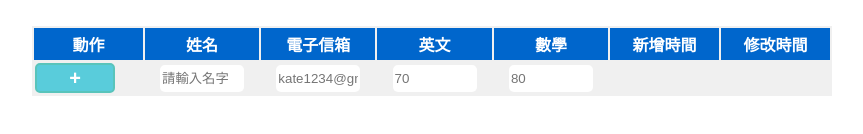
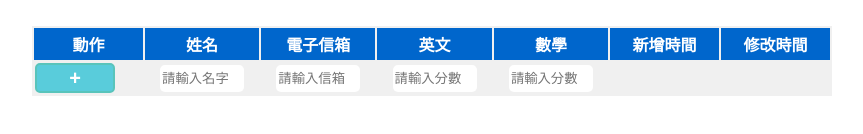
Before and after one commit to katelove/athenaexam, a Vue app: page / in a window 1280 px wide. Shown: the part 300-434 px from the top of the page, without its empty margins (208-1071 px from the left). Built offline with nearby package versions, Linux system fonts and the light colour scheme.

Commit message:
案下新增方法，chk欄位是否為空值

```diff
--- a/src/components/TableGrades.vue
+++ b/src/components/TableGrades.vue
@@ -8,7 +8,9 @@
       </tr>
       <tr>
         <th>
-          <button class="bluePlus" @click="addData()"><h4>+</h4></button>
+          <button class="bluePlus" @click="addData()">
+            <h4>+</h4>
+          </button>
         </th>
         <th>
           <input
@@ -21,9 +23,9 @@
             }"
           />
           <div class="invalid-feedback">
-            <!-- <span v-if="!$v.name.required" class="valiateWord"
+            <span v-if="submitted && !$v.name.required" class="valiateWord"
               >名字不能為空</span
-            > -->
+            >
             <span v-if="!$v.name.minLength" class="valiateWord"
               >名字至少為3位字元</span
             >
@@ -36,17 +38,17 @@
           </div>
         </th>
         <th>
+          <input type="email" v-model="email" placeholder="請輸入信箱" />
+        </th>
+        <th>
           <input
-            type="email"
-            v-model="email"
-            placeholder="kate1234@gmail.com"
+            type="text"
+            v-model.number="english"
+            placeholder="請輸入分數"
           />
         </th>
         <th>
-          <input type="text" v-model.number="english" placeholder="70" />
-        </th>
-        <th>
-          <input type="text" v-model.number="math" placeholder="80" />
+          <input type="text" v-model.number="math" placeholder="請輸入分數" />
         </th>
         <th></th>
         <th></th>
@@ -88,7 +90,8 @@ export default {
         '新增時間',
         '修改時間'
       ],
-      dataList: []
+      dataList: [],
+      submitted: false
     }
   },
   validations: {
@@ -112,6 +115,8 @@ export default {
     },
     // 新增
     addData () {
+      this.handleSubmit()
+      if (this.$v.name.required === true) {
         this.dataList.push({
           id: this.hashGenerator(16),
           name: this.name,
@@ -119,11 +124,22 @@ export default {
           english: this.english,
           math: this.math
         })
+        // 新增物件到localstorage
         localStorage.setItem('dataList', JSON.stringify(this.dataList))
         this.name = ''
         this.email = ''
         this.english = ''
         this.math = ''
+      }
+    },
+    handleSubmit (e) {
+      this.submitted = true
+
+      this.$v.$touch()
+      if (this.$v.$invalid) {
+        // eslint-disable-next-line no-useless-return
+        return this.$v.name.required
+      }
     },
     dataUpdate (newData) {
       const origin = this.dataList
@@ -173,15 +189,4 @@ export default {
 </script>
 <style lang="scss">
 @import '../scss/tableGrades.scss';
-
-.valiateWord {
-  color: red;
-  font-size: 10px;
-  display: block;
-}
-input:focus {
-  outline: 0;
-  border: 1px solid #0066cc;
-  box-shadow: 0px 0px 5px 0px #0066cc;
-}
 </style>
--- a/src/scss/tableGrades.scss
+++ b/src/scss/tableGrades.scss
@@ -9,11 +9,21 @@
       height: 30px;
       color: white;
     }
+    .valiateWord {
+      color: red;
+      font-size: 10px;
+      display: block;
+    }
     input {
       width: 80px;
       height: 25px;
       border-radius: 5px;
       border: 2px #9d9d9d;
+    }
+    input:focus {
+      outline: 0;
+      border: 1px solid #0066cc;
+      box-shadow: 0px 0px 5px 0px #0066cc;
     }
     .bluePlus {
       background-color: rgb(89, 204, 219);
```
Lines whose indentation alone changed are shown as unchanged.
